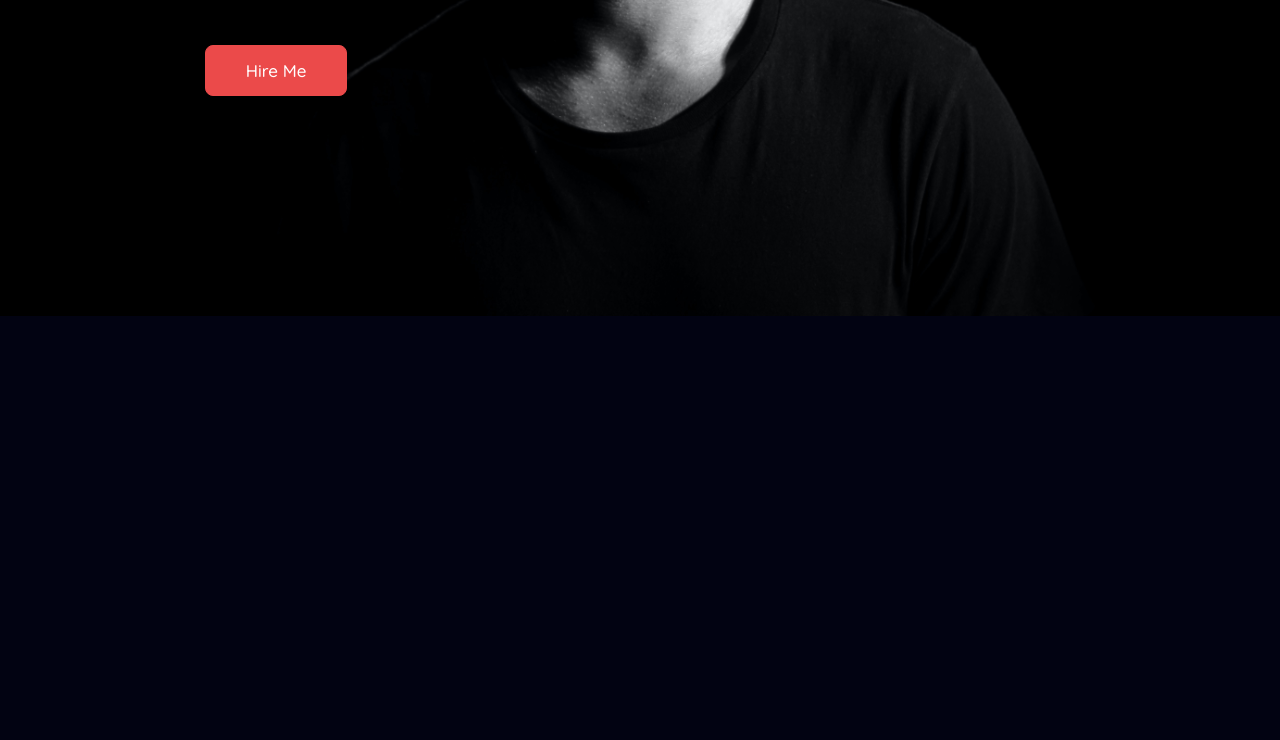
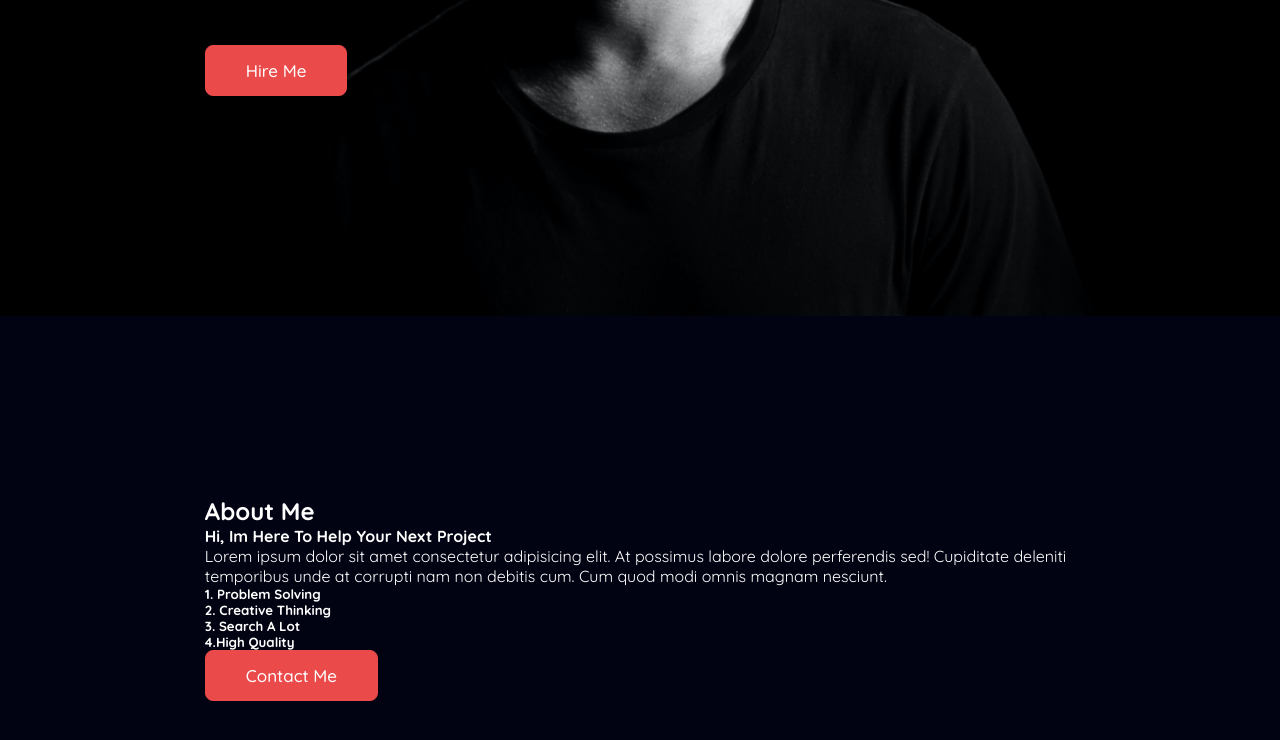
Before and after one commit to fmfahath/portfolio3, a plain HTML site: page index.html in a window 1280 px wide. Shown: the part 484-1224 px from the top of the page. Before the commit the page ends 800 px from the top, so only its background shows below. Drawn offline with nearby package versions, Linux system fonts and the light colour scheme.

Commit message:
about  section : html  added

```diff
--- a/index.html
+++ b/index.html
@@ -41,6 +41,38 @@
         </div>
     </section>
 
+    <!-- about section-------- -->
+    <section class="about" id="about">
+          <div class="about-img">
+            <img src="" alt="">
+          </div>
+
+          <div class="about-text">
+            <h2>About Me</h2>
+            <h4>Hi, Im Here To Help Your Next Project</h4>
+            <p>Lorem ipsum dolor sit amet consectetur adipisicing elit. At possimus labore dolore
+                perferendis sed! Cupiditate deleniti temporibus unde at corrupti nam non debitis
+                cum. Cum quod modi omnis magnam nesciunt.
+            </p>
+
+            <div class="about-gri">
+                <div class="about-in">
+                    <h5>1. Problem Solving</h5>
+                </div>
+                <div class="about-in">
+                    <h5>2. Creative Thinking</h5>
+                </div>
+                <div class="about-in">
+                    <h5>3. Search A Lot</h5>
+                </div>
+                <div class="about-in">
+                    <h5>4.High Quality</h5>
+                </div>
+            </div>
+            <a href="#" class="btn">Contact Me</a>
+          </div>
+    </section>
+
 
 
 
--- a/style.css
+++ b/style.css
@@ -133,3 +133,8 @@ section{
     background: transparent;
     transform: scale(1.01) translateY(-5px);
 }
+
+/* about------------------------------------------ */
+.about{
+    /* background: var(--text-color); */
+}
```
